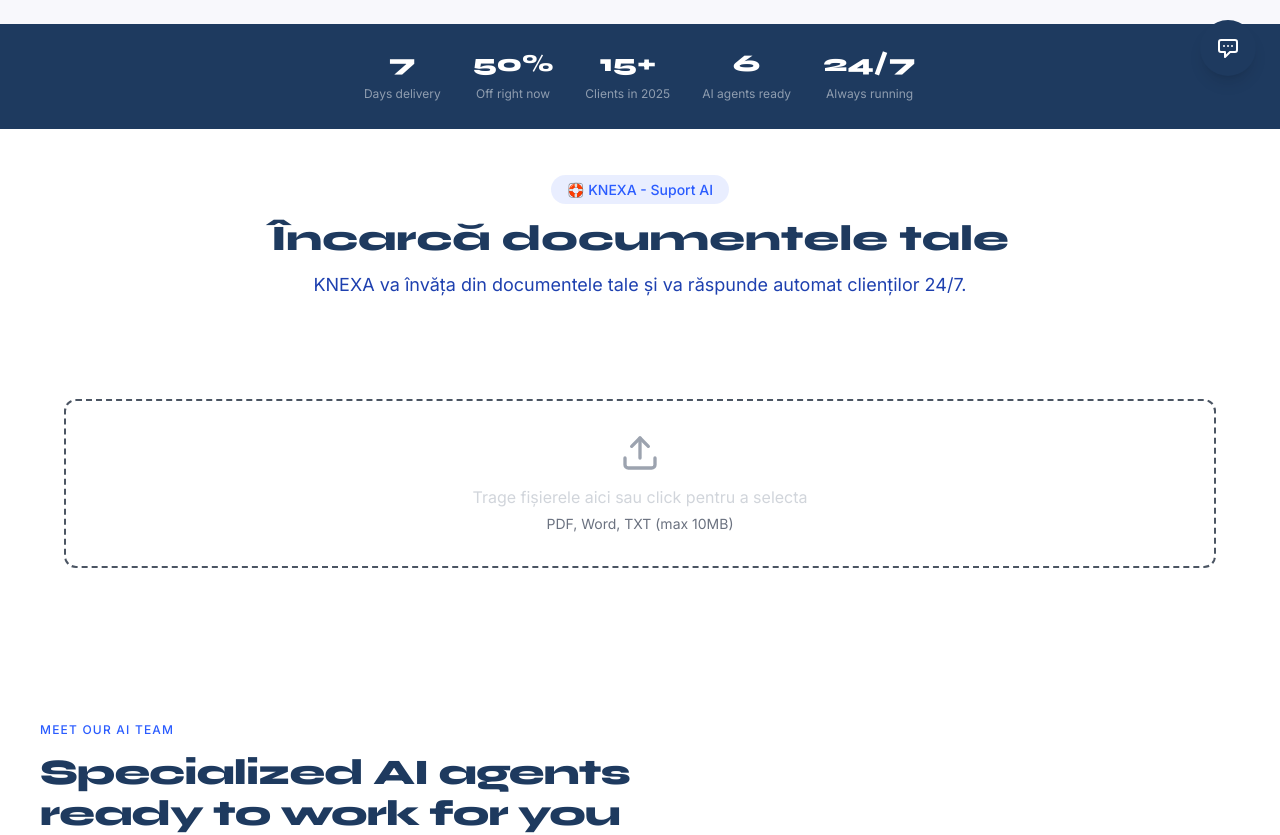
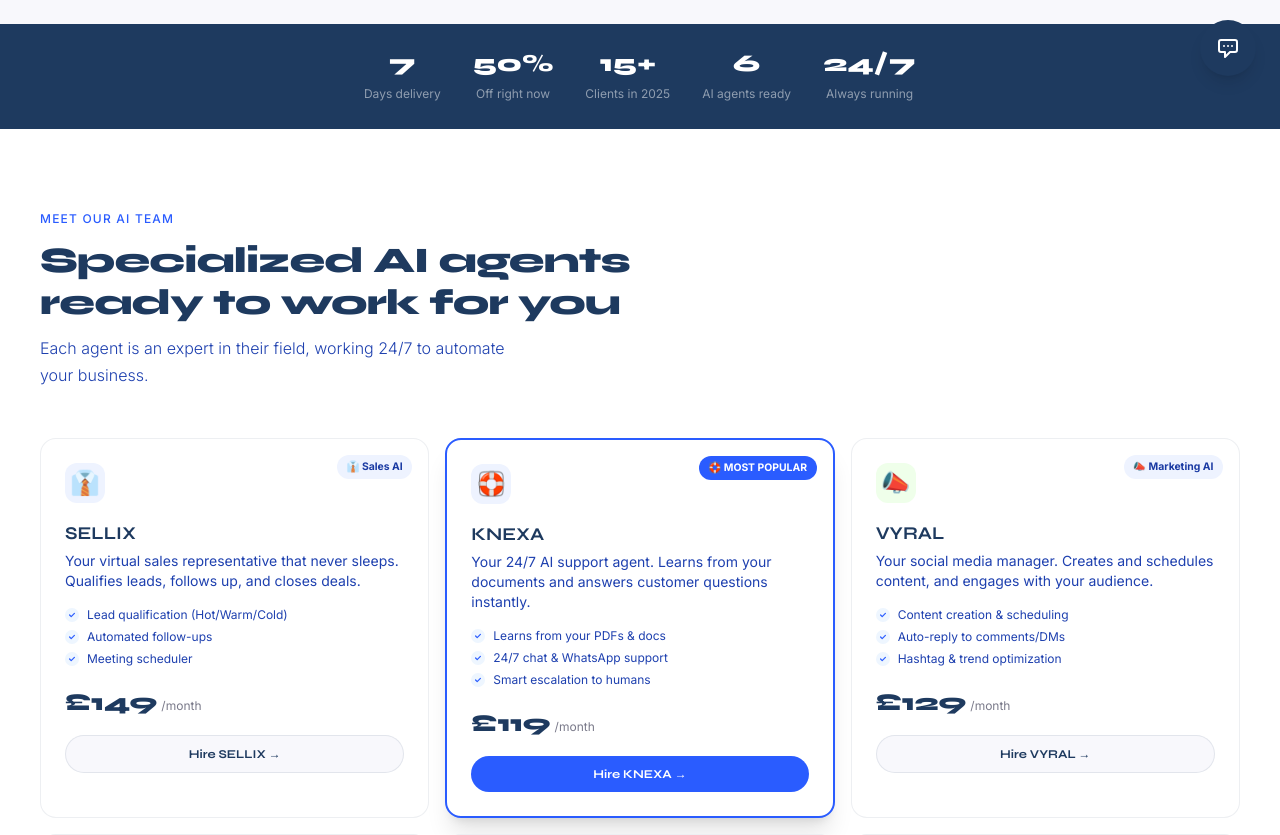
Before and after one commit to newbotic/newbotic-ai-agency, a Next.js app: page / in a window 1280 px wide. Shown: the part 700-1535 px from the top of the page. Built offline with nearby package versions, Linux system fonts and the light colour scheme.

Commit message:
🔥 Remove KnexaUpload section from landing page

```diff
--- a/app/page.tsx
+++ b/app/page.tsx
@@ -1,7 +1,6 @@
 import Navbar from "./components/Navbar";
 import Footer from "./components/Footer";
 import ChatBotWrapper from "./components/ChatBotWrapper";
-import KnexaUpload from '@/src/components/dashboard/KnexaUpload';
 
 export default function Home() {
   return (
@@ -239,25 +238,6 @@ export default function Home() {
             <span className="text-xs text-white/50">Always running</span>
           </div>
         </div>
-
-        {/* ========== KNEXA UPLOAD SECTION ========== */}
-        <section className="py-12 bg-white">
-          <div className="container">
-            <div className="text-center mb-8">
-              <span className="bg-[#2a5cff]/10 text-[#2a5cff] px-4 py-1.5 rounded-full text-sm font-medium">
-                🛟 KNEXA - Suport AI
-              </span>
-              <h2 className="font-['Syne'] text-3xl md:text-4xl font-extrabold text-[#1e3a5f] mt-4 mb-3">
-                Încarcă documentele tale
-              </h2>
-              <p className="text-[#1e40af] text-lg max-w-2xl mx-auto">
-                KNEXA va învăța din documentele tale și va răspunde automat clienților 24/7.
-              </p>
-            </div>
-            <KnexaUpload />
-          </div>
-        </section>
-        {/* ========================================== */}
 
         {/* MEET THE AI TEAM Section */}
         <section id="agents" className="py-20 bg-white">
```
